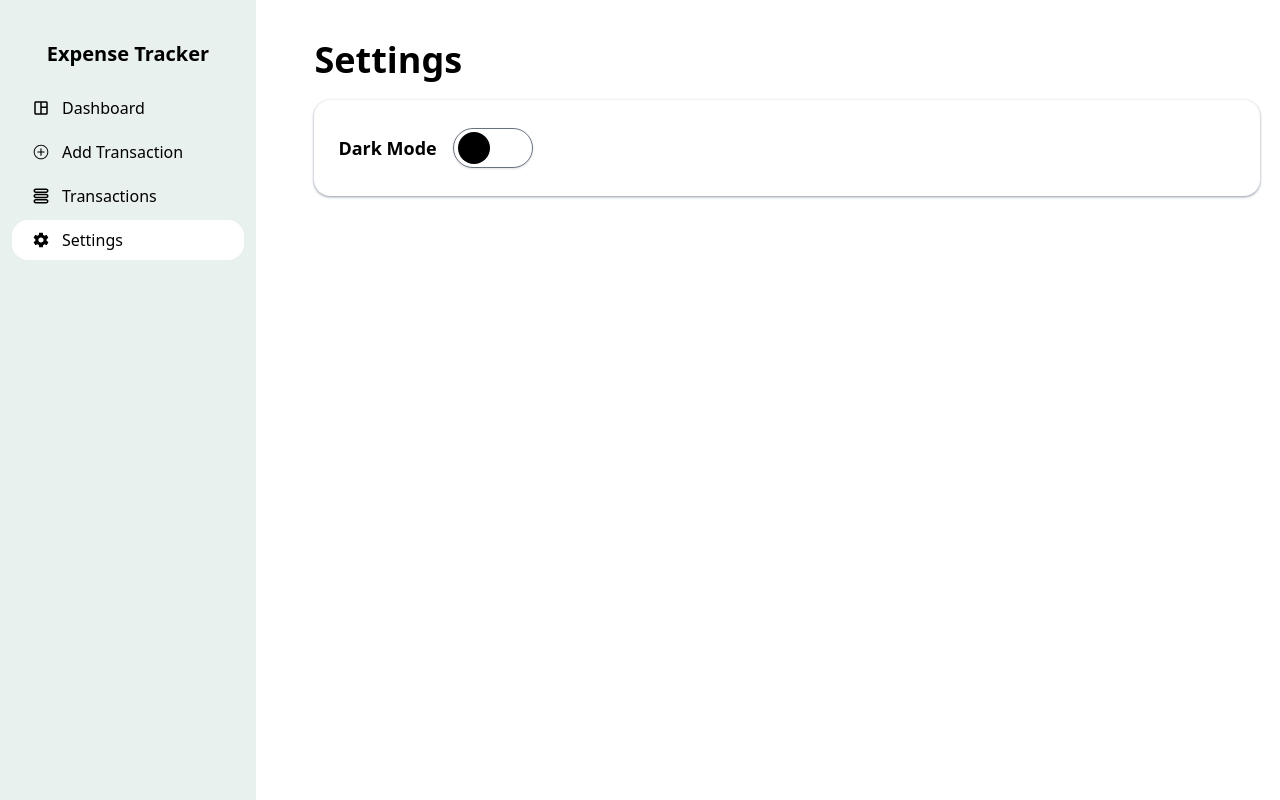
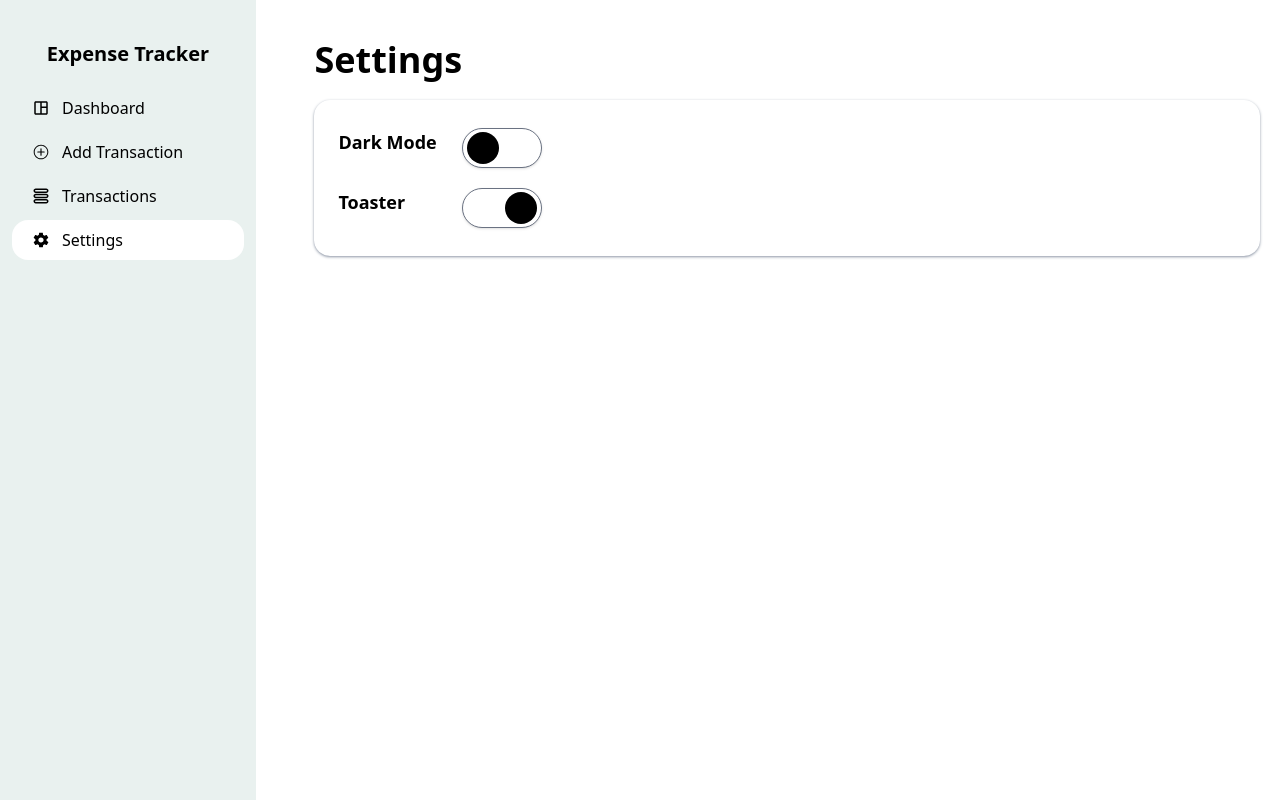
Before and after one commit to kenshiin1123/expense-tracker, a React (Vite) app: page /settings in a window 1280 px wide. Built offline with nearby package versions, Linux system fonts and the light colour scheme.

Commit message:
add toast switch in settings page

```diff
--- a/src/Layout.jsx
+++ b/src/Layout.jsx
@@ -6,6 +6,7 @@ import { Toaster } from "sonner";
 export default function Layout() {
   const location = useLocation();
   const darkmode = useSelector((state) => state.global.darkmode);
+  const enableToast = useSelector((state) => state.global.enableToast);
 
   useEffect(() => {
     const body = document.querySelector("body");
@@ -28,7 +29,7 @@ export default function Layout() {
       >
         <Outlet />
       </div>
-      <Toaster position="top-right" />
+      {enableToast && <Toaster position="top-right" />}
     </main>
   );
 }
--- a/src/pages/Settings.jsx
+++ b/src/pages/Settings.jsx
@@ -6,24 +6,39 @@ import { useDispatch, useSelector } from "react-redux";
 import { globalActions } from "../store/global";
 import Container from "./../components/Container";
 export default function Settings() {
-  const active = useSelector((state) => state.global.darkmode);
+  const darkmode = useSelector((state) => state.global.darkmode);
+  const enableToast = useSelector((state) => state.global.enableToast);
   const dispatch = useDispatch();
 
-  const buttonRef = useRef();
-  const handleButtonClick = () => {
-    dispatch(globalActions.setDarkmode(!active));
+  const darkmodeButtonRef = useRef();
+  const enableToastButtonRef = useRef();
+
+  const handleDarkModeButtonClick = () => {
+    dispatch(globalActions.setDarkmode(!darkmode));
+  };
+
+  const handleToasterButtonClick = () => {
+    dispatch(globalActions.setToast(!enableToast));
   };
 
   return (
     <>
       <Header additionalClass="my-5">Settings</Header>
-      <Container additionalClasses={"mt-5"}>
+      <Container additionalClasses={"mt-5 space-y-5"}>
         <Section>
-          <Label onClick={handleButtonClick}>Dark Mode</Label>
+          <Label onClick={handleDarkModeButtonClick}>Dark Mode</Label>
           <ToggleButton
-            ref={buttonRef}
-            toggler={handleButtonClick}
-            active={active}
+            ref={darkmodeButtonRef}
+            toggler={handleDarkModeButtonClick}
+            active={darkmode}
+          />
+        </Section>
+        <Section>
+          <Label onClick={handleToasterButtonClick}>Toaster</Label>
+          <ToggleButton
+            ref={enableToastButtonRef}
+            toggler={handleToasterButtonClick}
+            active={enableToast}
           />
         </Section>
       </Container>
@@ -32,5 +47,5 @@ export default function Settings() {
 }
 
 const Section = ({ children }) => {
-  return <section className="flex items-center gap-4">{children}</section>;
+  return <section className="grid grid-cols-2 gap-4 w-60">{children}</section>;
 };
--- a/src/store/global.js
+++ b/src/store/global.js
@@ -9,8 +9,18 @@ const getInitialDarkMode = () => {
   return false; // default fallback (light mode)
 };
 
+const getInitialEnableToast = () => {
+  const value = localStorage.getItem("enableToast");
+  if (value === null) {
+    localStorage.setItem("enableToast", "true");
+    return true;
+  }
+  return value === "true";
+};
+
 const initialState = {
   darkmode: getInitialDarkMode(),
+  enableToast: getInitialEnableToast(),
 };
 
 const globalSlice = createSlice({
@@ -19,10 +29,13 @@ const globalSlice = createSlice({
   reducers: {
     setDarkmode(state, action) {
       state.darkmode = action.payload;
-      if (typeof window !== "undefined") {
-        toast.info(`Darkmode ${state.darkmode ? "Enabled" : "Disabled"}`);
-        localStorage.setItem("darkmode", action.payload);
-      }
+      toast.info(`Darkmode ${state.darkmode ? "Enabled" : "Disabled"}`);
+      localStorage.setItem("darkmode", action.payload);
+    },
+    setToast(state, action) {
+      state.enableToast = action.payload;
+      toast.info(`Toast ${state.enableToast ? "Enabled" : "Disabled"}`);
+      localStorage.setItem("enableToast", action.payload);
     },
   },
 });
```
